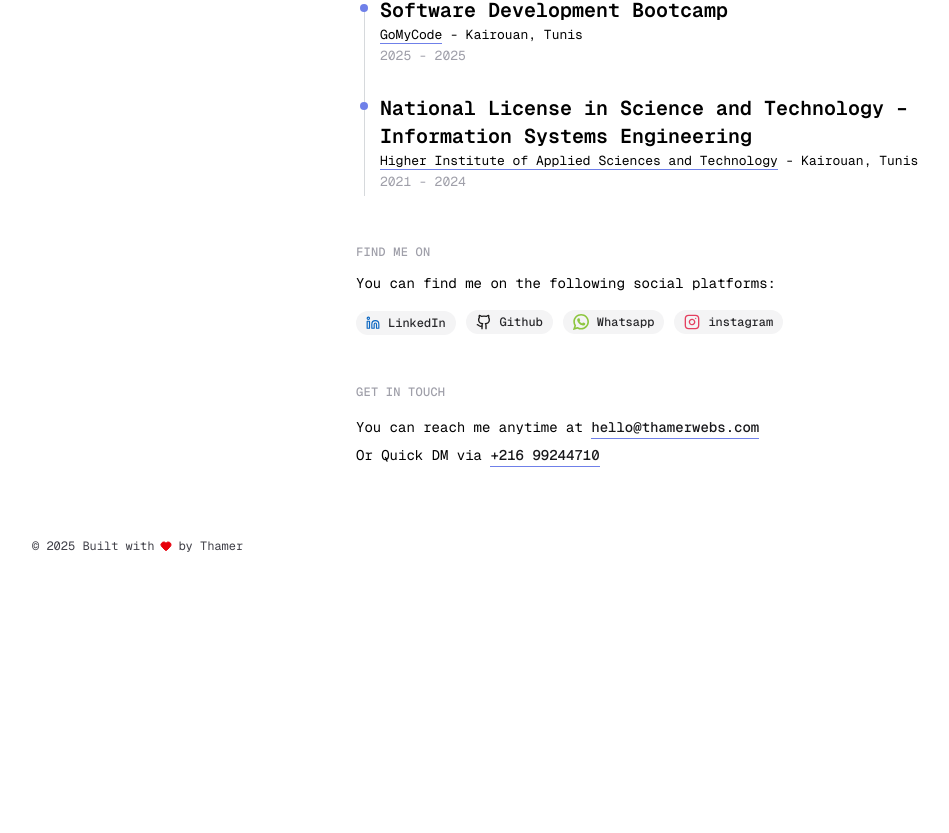
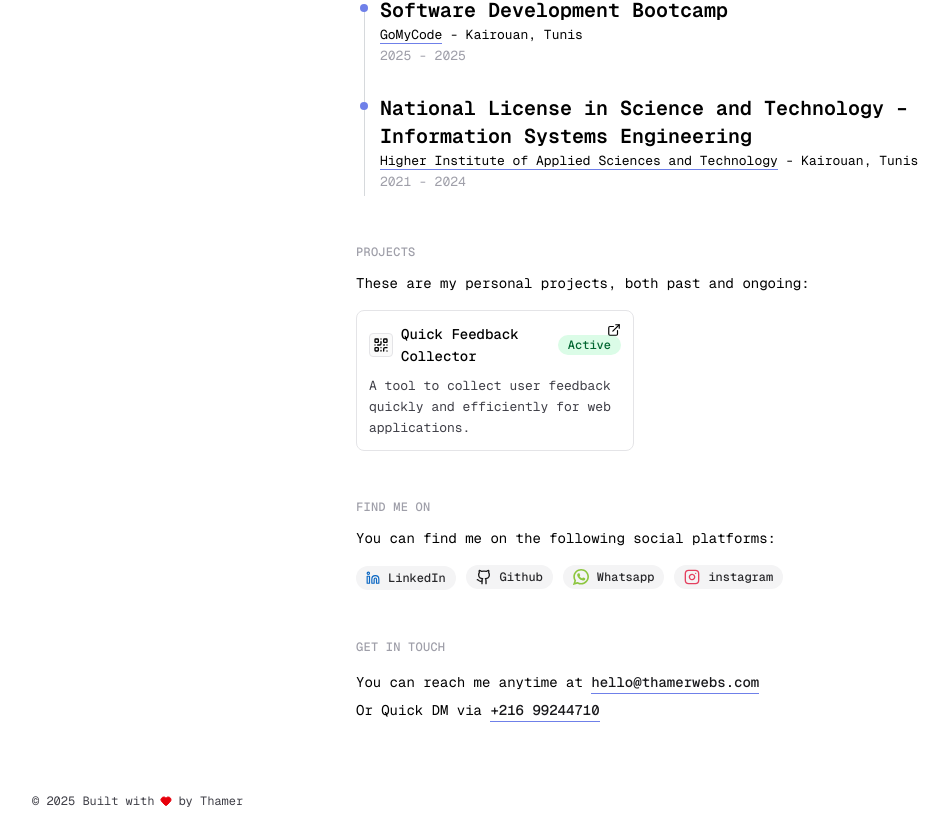
Before and after one commit to jarray-thamer/resume-portfolio, a Next.js app: page / in a window 1280 px wide. Shown: the part 2508-3341 px from the top of the page, without its empty margins (0-949 px from the left). Before the commit the page ends 3086 px from the top, so only its background shows below. Built offline with nearby package versions, Linux system fonts and the light colour scheme.

Commit message:
Uncomment Projects component in Home and add QFC project link to projects data

```diff
--- a/app/page.tsx
+++ b/app/page.tsx
@@ -13,7 +13,7 @@ export default function Home() {
       <HomeTechStack />
       <WorkHistory />
       <EducationHistory />
-      {/*<Projects />*/}
+      <Projects />
       <HomeSocials />
       <HomeContact />
     </div>
--- a/data/links.ts
+++ b/data/links.ts
@@ -4,6 +4,7 @@ export const links = {
   projects: {
     listingcat: "https://www.listingcat.com",
     blueskymeter: "https://blueskymeter.com",
+    qfc: "https://feedback-plus.thamerwebs.com",
   },
   social: {
     github: "https://github.com/jarray-thamer",
--- a/data/projects.tsx
+++ b/data/projects.tsx
@@ -1,5 +1,5 @@
 import React from "react";
-import { CarIcon, CatIcon, MicIcon } from "lucide-react"; // Adjust the import path
+import { CarIcon, CatIcon, MicIcon, QrCodeIcon } from "lucide-react"; // Adjust the import path
 import { links } from "./links"; // Adjust the import path
 import { ProjectStatusType } from "@/types/projectStatusTypes";
 
@@ -13,25 +13,33 @@ interface Project {
 
 const projects: Array<Project> = [
   {
-    name: "Project Y",
-    description: "My new project that I work on in stealth mode for now.",
+    name: "Quick Feedback Collector",
+    description:
+      "A tool to collect user feedback quickly and efficiently for web applications.",
     status: "active",
-    icon: <CarIcon />,
+    icon: <QrCodeIcon />,
+    link: links.projects.qfc,
   },
-  {
-    name: "Listing Cat",
-    description: "Marketing database for startups and indie hackers.",
-    status: "going",
-    icon: <CatIcon />,
-    link: links.projects.listingcat,
-  },
-  {
-    name: "Bluesky Meter",
-    description: "Realtime analytics for Bluesky social network.",
-    status: "offline",
-    icon: <MicIcon />,
-    link: links.projects.blueskymeter,
-  },
+  // {
+  //   name: "Project Y",
+  //   description: "My new project that I work on in stealth mode for now.",
+  //   status: "active",
+  //   icon: <CarIcon />,
+  // },
+  // {
+  //   name: "Listing Cat",
+  //   description: "Marketing database for startups and indie hackers.",
+  //   status: "going",
+  //   icon: <CatIcon />,
+  //   link: links.projects.listingcat,
+  // },
+  // {
+  //   name: "Bluesky Meter",
+  //   description: "Realtime analytics for Bluesky social network.",
+  //   status: "offline",
+  //   icon: <MicIcon />,
+  //   link: links.projects.blueskymeter,
+  // },
 ];
 
 export default projects;
```
